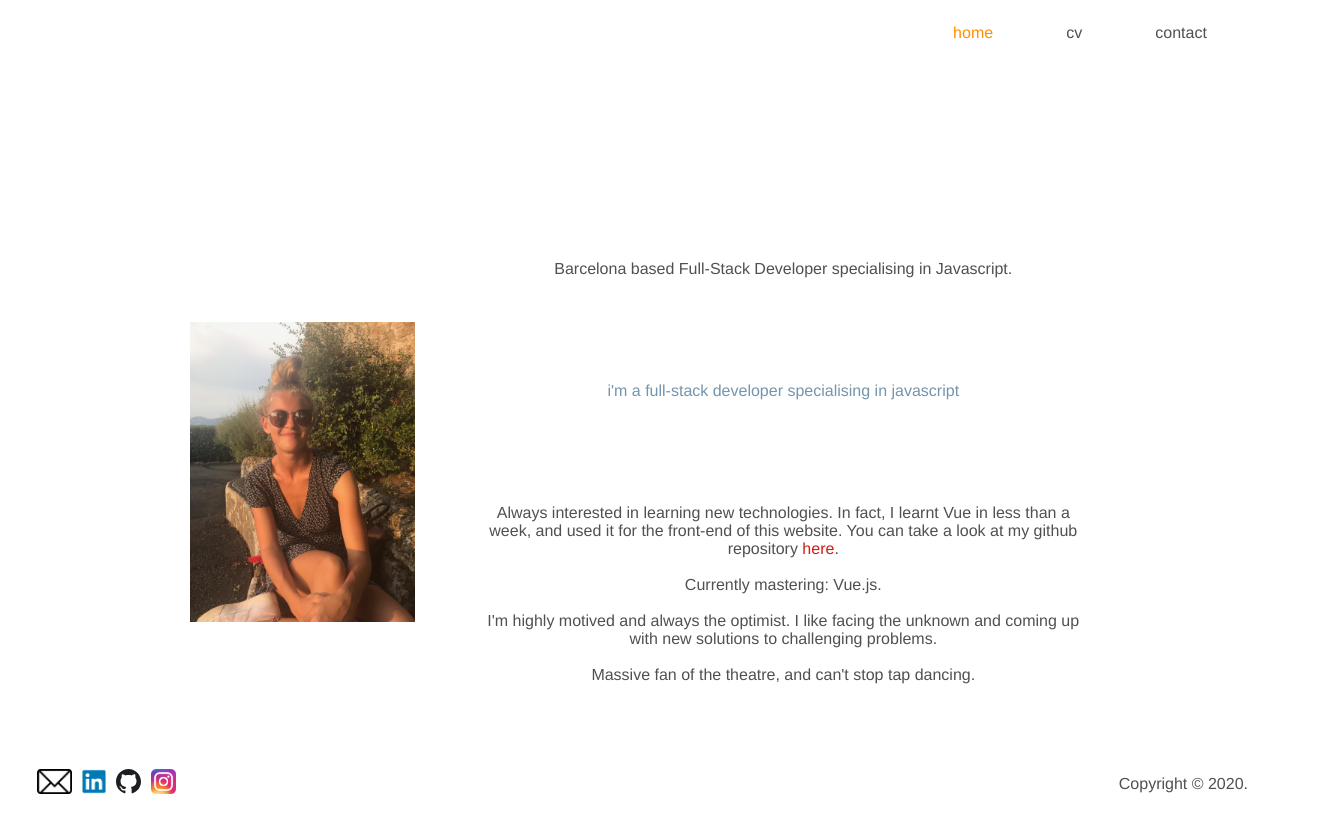
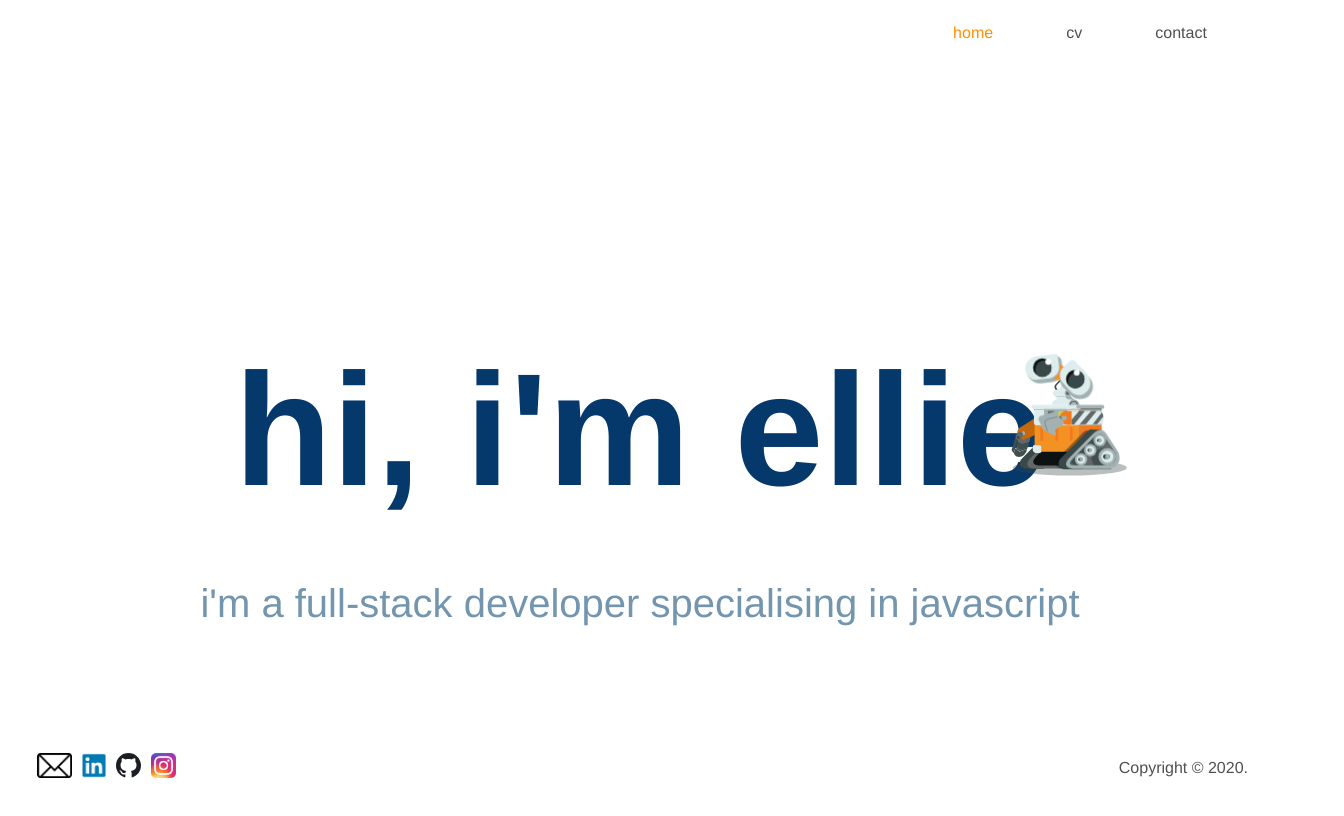
Before and after one commit to elliefairholm/personal-website, a Vue app: page / in a window 1280 px wide. Shown: the whole page, 1344 px wide, since content can reach past the window. Built offline with nearby package versions, Linux system fonts and the light colour scheme.

Commit message:
feat: router updated

```diff
--- a/src/router/blog-list-page.vue
+++ b/src/router/blog-list-page.vue
@@ -25,6 +25,9 @@ export default {
     return {
       intro: `Welcome to my blog! I hope you enjoy what you find. These will mainly be tech orientated posts so that I can track my personal growth as a software engineer. Each week I hope to post a 'What I learnt this week' blog. Feel free to add comments, like and/or share any of them!`
     };
+  },
+  mounted() {
+    this.$emit("set-route", this.$route.path);
   }
 };
 </script>
@@ -37,7 +40,7 @@ export default {
   flex-direction: column;
   align-items: center;
   position: relative;
-  top: 180px;
+  top: 76px;
 }
 .blog-section {
   width: 80%;
--- a/src/router/cv-page.vue
+++ b/src/router/cv-page.vue
@@ -1,8 +1,8 @@
 <template>
   <div class="cv-page">
     <div class="cv-section">
-      <file :path="filePath"></file>
-      <a class="download-button" href="./ellie-fairholm-cv.pdf" download>
+      <cv />
+      <a href="./ellie-fairholm-cv.pdf" download>
         <cta-button text="Download CV"></cta-button>
       </a>
     </div>
@@ -12,26 +12,19 @@
 
 <script>
 // @ is an alias to /src
-import file from "@/components/container/file.vue";
+import cv from "../components/container/cv.vue";
 import ctaButton from "@/components/presentational/cta-button.vue";
 import footer from "@/components/container/footer.vue";
 
 export default {
-  name: "cv",
+  name: "cv-page",
   components: {
-    file: file,
+    cv: cv,
     "cta-button": ctaButton,
     "my-footer": footer
   },
-  data() {
-    return {
-      filePath: "cv.svg"
-    };
-  },
-  methods: {
-    downloadCV() {
-      console.log("downaloding");
-    }
+  mounted() {
+    this.$emit("set-route", this.$route.path);
   }
 };
 </script>
@@ -39,21 +32,22 @@ export default {
 <style scoped>
 .cv-page {
   width: 100%;
-  padding-bottom: 30px;
   display: flex;
   flex-direction: column;
   align-items: center;
   position: relative;
-  top: 180px;
+  top: 7vh;
+}
+
+.font-6rem {
+  font-size: 6rem;
 }
 
 .cv-section {
   width: 80%;
-  margin-bottom: 5%;
   display: flex;
   flex-direction: column;
   align-items: center;
-  margin-top: 2.5%;
 }
 .download-button {
   margin-top: 5%;
--- /dev/null
+++ b/src/router/error-page.vue
@@ -0,0 +1,80 @@
+<template>
+  <div class="error-page">
+    <div class="error-content">
+      <h1 class="title font-4-5rem">oops, there's been an error</h1>
+      <p class="information font-1-5rem">i can't seem to find the page you were looking for</p>
+      <div class="go-back" @click="goBack">
+        <cta-button text="go back"></cta-button>
+      </div>
+    </div>
+    <my-footer />
+  </div>
+</template>
+
+<script>
+// @ is an alias to /src
+import ctaButton from "@/components/presentational/cta-button.vue";
+import footer from "@/components/container/footer.vue";
+
+export default {
+  name: "error",
+  components: {
+    "cta-button": ctaButton,
+    "my-footer": footer
+  },
+  methods: {
+    goBack() {
+      this.$router.go(-1);
+    }
+  },
+  mounted() {
+    this.$emit("set-route", this.$route.path);
+  }
+};
+</script>
+
+<style scoped>
+.error-page {
+  width: 100%;
+  min-height: 93vh;
+  top: 7vh;
+  display: flex;
+  flex-direction: column;
+  align-items: center;
+  justify-content: space-between;
+  position: relative;
+}
+
+.error-content {
+  width: 100%;
+  margin-top: 5%;
+  display: flex;
+  flex-direction: column;
+  align-items: center;
+  justify-content: space-evenly;
+}
+
+.title {
+  color: #05386b;
+  text-align: center;
+  max-width: 90%;
+}
+
+.go-back {
+  margin-top: 2.5%;
+}
+
+.font-4-5rem {
+  font-size: 4.5rem;
+}
+
+.font-1-5rem {
+  font-size: 1.5rem;
+}
+
+.information {
+  max-width: 90%;
+  color: #7395ae;
+  text-align: center;
+}
+</style>
--- a/src/router/homepage.vue
+++ b/src/router/homepage.vue
@@ -1,20 +1,29 @@
 <template>
   <div class="homepage">
-    <homepage-info-tile />
-    <my-footer />
+    <walle class="walle-container" />
+    <div class="main-content">
+      <h1 class="title font-10rem">hi, i'm ellie</h1>
+      <typewriter class="font-2-5rem center" />
+    </div>
+    <my-footer class="footer" />
   </div>
 </template>
 
 <script>
 // @ is an alias to /src
-import homepageInfoTile from "@/components/presentational/homepage-info-tile.vue";
+import walle from "@/components/container/walle.vue";
+import typewriter from "@/components/container/typewriter.vue";
 import footer from "@/components/container/footer.vue";
 
 export default {
   name: "home",
   components: {
-    "homepage-info-tile": homepageInfoTile,
+    walle: walle,
+    typewriter: typewriter,
     "my-footer": footer
+  },
+  mounted() {
+    this.$emit("set-route", this.$route.path);
   }
 };
 </script>
@@ -22,10 +31,55 @@ export default {
 <style scoped>
 .homepage {
   width: 100%;
+  min-height: 93vh;
   position: relative;
-  top: 180px;
+  top: 7vh;
   display: flex;
   flex-direction: column;
   align-items: center;
+  justify-content: flex-end;
+}
+
+.main-content {
+  display: flex;
+  flex-direction: column;
+  align-items: center;
+  margin-bottom: 5%;
+}
+
+.main-content > * {
+  margin: 0;
+}
+
+.title {
+  color: #05386b;
+  text-align: center;
+}
+
+.font-10rem {
+  font-size: 10rem;
+}
+
+.font-2-5rem {
+  font-size: 2.5rem;
+}
+
+.walle-container {
+  position: absolute;
+  display: flex;
+  justify-content: flex-end;
+  align-items: center;
+  width: 100%;
+  height: 80%;
+  bottom: 15%;
+  padding-right: 10%;
+}
+
+a {
+  text-decoration: none;
+}
+
+.center {
+  text-align: center;
 }
 </style>
--- a/src/router/index.js
+++ b/src/router/index.js
@@ -1,6 +1,7 @@
 import Vue from 'vue'
 import VueRouter from 'vue-router'
-import homepageInfoTile from './homepage.vue'
+import homepage from './homepage.vue'
+// import cv from './cv-page.vue'
 
 Vue.use(VueRouter)
 
@@ -8,7 +9,7 @@ const routes = [
   {
     path: '/',
     name: 'Home',
-    component: homepageInfoTile
+    component: homepage
   },
   {
     path: '/contact',
@@ -47,6 +48,14 @@ const routes = [
     // this generates a separate chunk (about.[hash].js) for this route
     // which is lazy-loaded when the route is visited.
     component: () => import(/* webpackChunkName: "about" */ './cv-page.vue')
+  },
+  {
+    path: '/*',
+    name: 'Error',
+    // route level code-splitting
+    // this generates a separate chunk (about.[hash].js) for this route
+    // which is lazy-loaded when the route is visited.
+    component: () => import(/* webpackChunkName: "about" */ './error-page.vue')
   }
 ]
 
--- a/src/router/selected-blog-page.vue
+++ b/src/router/selected-blog-page.vue
@@ -23,6 +23,9 @@ export default {
       type: String,
       required: true
     }
+  },
+  mounted() {
+    this.$emit("set-route", this.$route.path);
   }
 };
 </script>
@@ -36,7 +39,7 @@ export default {
   flex-direction: column;
   align-items: center;
   position: relative;
-  top: 180px;
+  top: 76px;
 }
 .blog-section {
   width: 80%;
```
